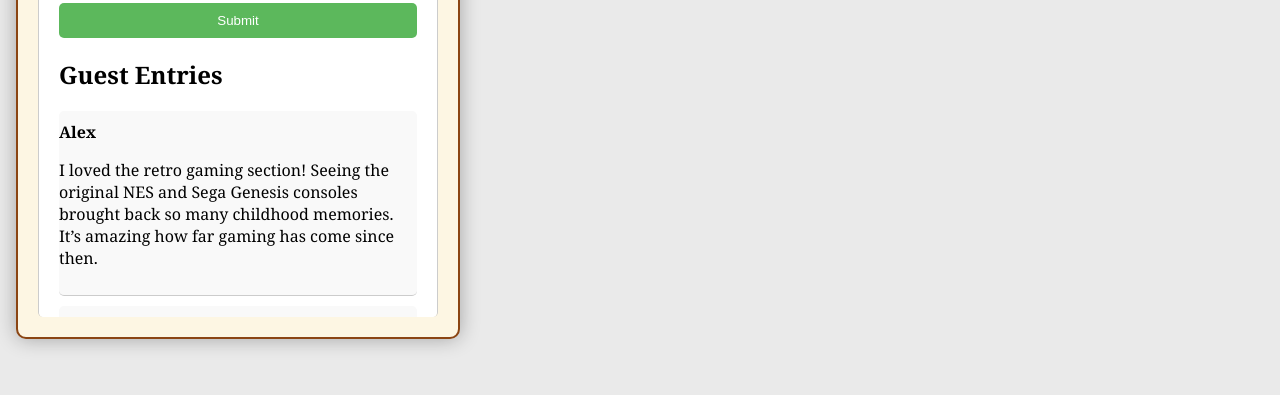
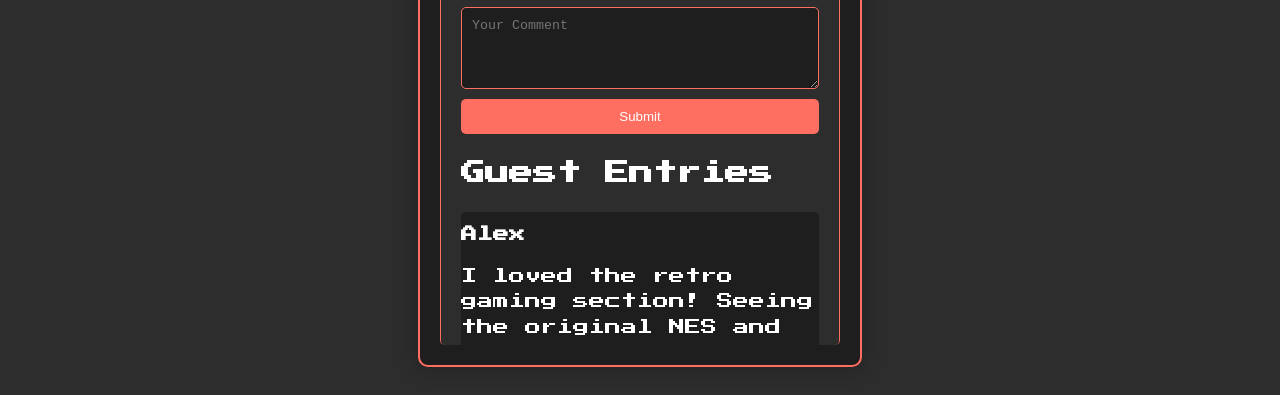
Before and after one commit to JellyPumps/the-sakura-archives, a website built with Vite: page guestbook.html in a window 1280 px wide. Shown: the part 405-800 px from the top of the page. Built offline with nearby package versions, Linux system fonts and the light colour scheme.

Commit message:
feat: updated styling to match the rest of the website

```diff
--- a/guestbook.css
+++ b/guestbook.css
@@ -1,8 +1,12 @@
 /* General Styles */
 body {
-    font-family: 'Georgia', serif;
-    background-color: #eaeaea;
+    font-family: 'Press Start 2P', system-ui;
+    background-color: #2d2d2d;
+    color: #ffffff;
+    line-height: 1.6;
     margin: 0;
+    padding: 0;
+    display: flex;
     justify-content: center;
     align-items: center;
     min-height: 100vh;
@@ -11,11 +15,10 @@ body {
 /* Book Styling */
 .book {
     margin-top: 100px;
-    margin-left: 1em;
     width: 400px;
     height: 600px;
-    background: #fdf6e3;
-    border: 2px solid #8B4513;
+    background: #1e1e1e;
+    border: 2px solid #ff6f61;
     border-radius: 10px;
     box-shadow: 0 0 20px rgba(0, 0, 0, 0.3);
     position: absolute;
@@ -32,7 +35,7 @@ body {
     left: -20px;
     width: 20px;
     height: 100%;
-    background: #8B4513;
+    background: #ff6f61;
     border-radius: 5px;
 }
 
@@ -40,16 +43,17 @@ body {
     flex: 1;
     padding: 20px;
     overflow-y: auto;
-    border-left: 1px solid #ccc;
-    border-right: 1px solid #ccc;
-    background: #fff;
+    border-left: 1px solid #ff6f61;
+    border-right: 1px solid #ff6f61;
+    background: #2d2d2d;
     border-radius: 5px;
 }
 
 h1 {
     text-align: center;
-    color: #333;
+    color: #ff6f61;
     margin-bottom: 20px;
+    font-size: 2rem;
 }
 
 form {
@@ -61,13 +65,15 @@ form {
 input, textarea {
     margin-bottom: 10px;
     padding: 10px;
-    border: 1px solid #ccc;
+    border: 1px solid #ff6f61;
     border-radius: 5px;
+    background-color: #1e1e1e;
+    color: #ffffff;
 }
 
 button {
     padding: 10px;
-    background-color: #5cb85c;
+    background-color: #ff6f61;
     color: white;
     border: none;
     border-radius: 5px;
@@ -75,29 +81,13 @@ button {
 }
 
 button:hover {
-    background-color: #4cae4c;
+    background-color: #e65a50;
 }
 
 .entry {
-    border-bottom: 1px solid #ccc;
+    border-bottom: 1px solid #ff6f61;
     padding: 10px 0;
     margin-bottom: 10px;
-    background: #f9f9f9;
+    background: #1e1e1e;
     border-radius: 5px;
 }
-
-.back-button {
-    display: block;
-    margin: 20px auto;
-    text-align: center;
-    text-decoration: none;
-    padding: 10px 20px;
-    background-color: #007bff;
-    color: white;
-    border-radius: 5px;
-    width: 100px;
-}
-
-.back-button:hover {
-    background-color: #0056b3;
-}
--- a/guestbook.html
+++ b/guestbook.html
@@ -5,6 +5,9 @@
     <meta name="viewport" content="width=device-width, initial-scale=1.0">
     <link rel="stylesheet" href="./navbar.css">
     <link rel="stylesheet" href="./guestbook.css">
+    <link rel="preconnect" href="https://fonts.googleapis.com">
+    <link rel="preconnect" href="https://fonts.gstatic.com" crossorigin>
+    <link href="https://fonts.googleapis.com/css2?family=Press+Start+2P&display=swap" rel="stylesheet">
     <title>Sakura Archives Guest Book</title>
 </head>
 <body>
```
